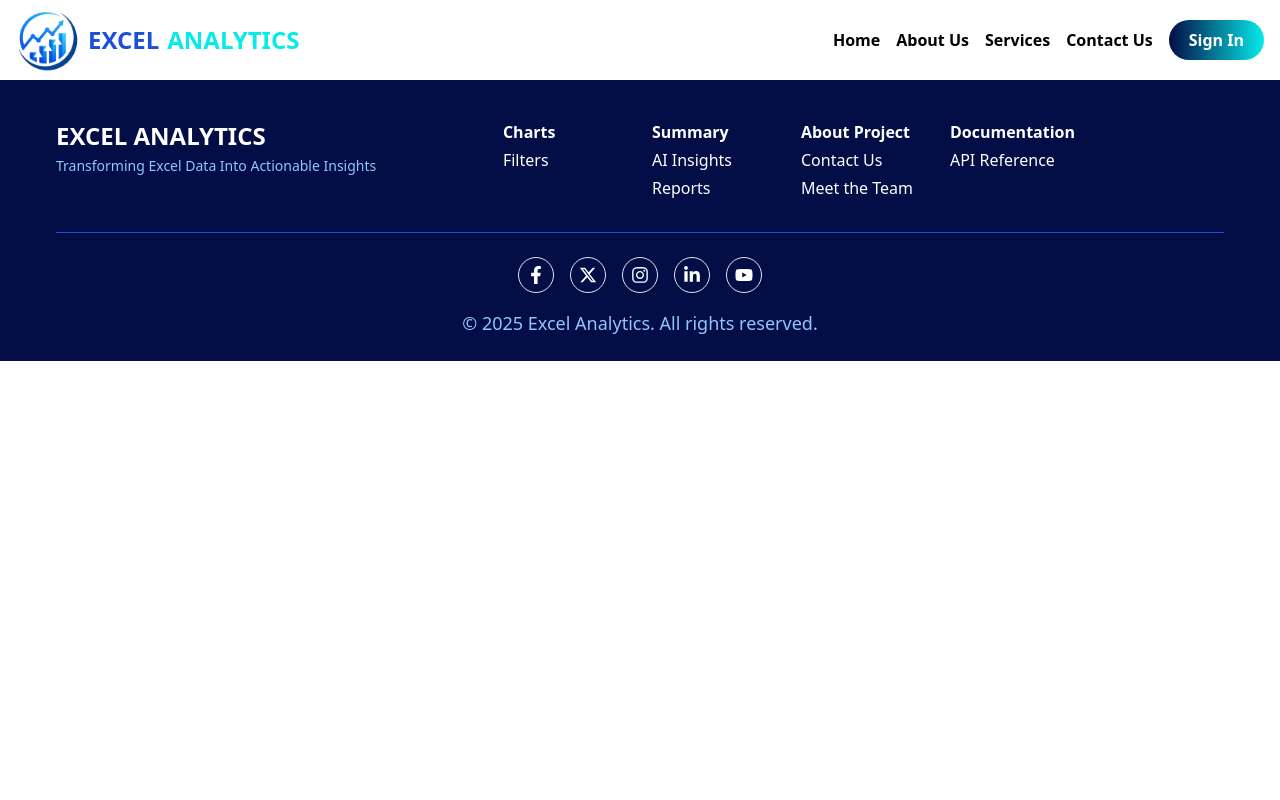
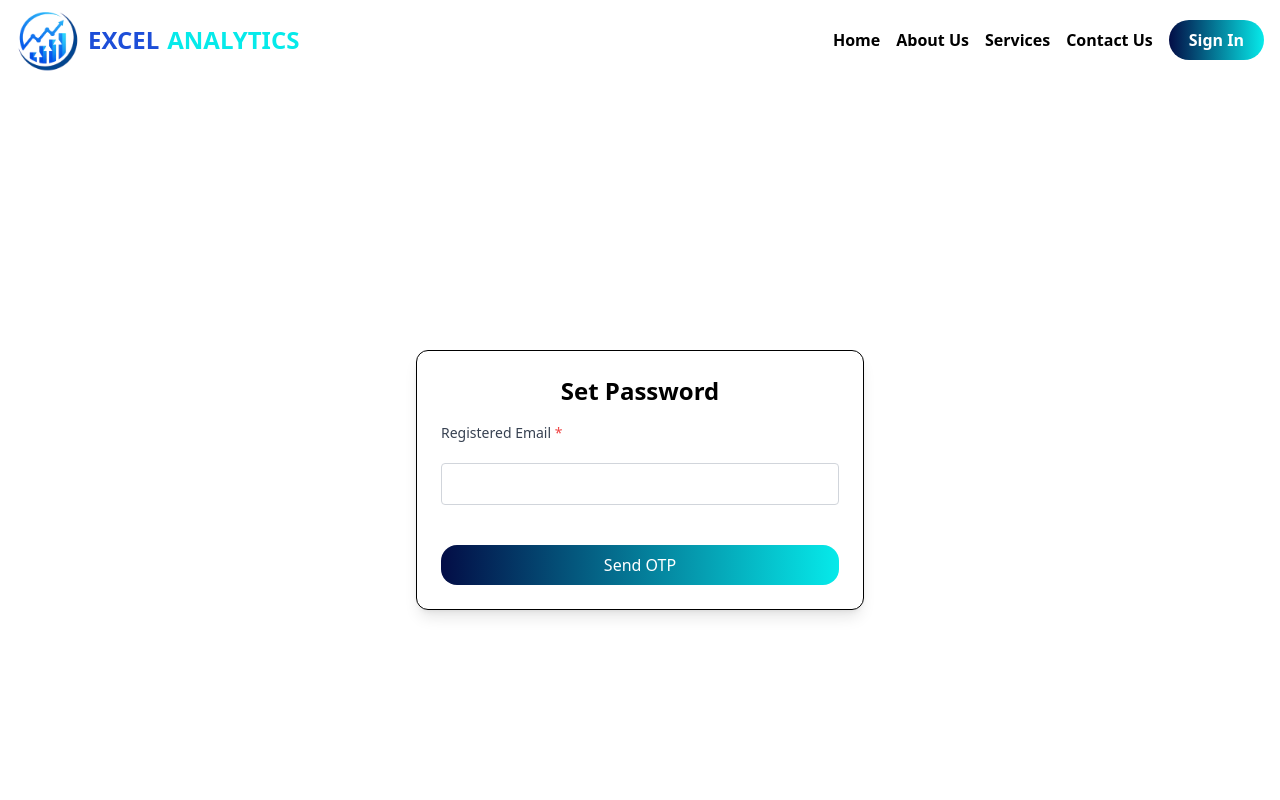
Before and after one commit to Mayurghule2/Excel-Analytics, a React (Vite) app in the folder client/: page /forget-pwd in a window 1280 px wide. Shown: the top 800 px of the page. Built offline with nearby package versions, Linux system fonts and the light colour scheme.

Commit message:
addforgetpwd

```diff
--- a/client/src/App.jsx
+++ b/client/src/App.jsx
@@ -11,6 +11,8 @@ import ContactUs
 import AdminDashboard from './pages/AdminDashboard';
 import AdminUploadHistory from './pages/AdminUploadHistory';
 import AdminLayout from './components/AdminLayout';
+import ForgetPassword from './pages/ForgetPassword';
+import SignupForm from './pages/SignupForm';
 function App() {
   const [count, setCount] = useState(0)
 
@@ -28,7 +30,9 @@ function App() {
         <Route path="/" element={<LandingPage />} />
         <Route path="/contact" element={<ContactUs />} />
         <Route path="/sign-in" element={<SignInForm />} />
-        <Route path="/upload-excel" element={<UploadExcel/>} />
+        <Route path="/forget-pwd" element={<ForgetPassword />} />
+        <Route path="/sign-up" element={<SignupForm />} />
+        <Route path="/upload-excel" element={<UploadExcel/>}/>
         {userRole === 'admin' && (
           <Route element={<AdminLayout />}>
             <Route path="/admin/dashboard" element={<AdminDashboard />} />
--- /dev/null
+++ b/client/src/pages/ForgetPassword.jsx
@@ -0,0 +1,192 @@
+import { useState } from "react";
+import axios from "axios";
+import { useNavigate } from "react-router-dom";
+const ForgetPassword = () => {
+  const [formData, setFormData] = useState({
+    email: "",
+    newPwd: "",
+    confirmPwd: "",
+    otp: "",
+  });
+
+  const [otpSent, setOtpSent] = useState(false);
+  const [otpVerified, setOtpVerified] = useState(false);
+  const [otpInput, setOtpInput] = useState("");
+  const navigate = useNavigate();
+
+  const handleChange = (e) => {
+    const { name, value } = e.target;
+    setFormData((prev) => ({
+      ...prev,
+      [name]: value,
+    }));
+  };
+
+  const handleSendOtp = async () => {
+    if (!formData.email) {
+      alert("Please enter your email first.");
+      return;
+    }
+
+    try {
+      await axios.post("http://localhost:5000/api/auth/send-otp", {
+        email: formData.email,
+      });
+      console.log("OTP sent to:", formData.email);
+      setOtpSent(true);
+      alert("OTP sent to your email successfully!");
+    } catch (error) {
+      console.error("Failed to send OTP:", error);
+      alert("Failed to send OTP. Try again.");
+    }
+  };
+
+  const handleVerifyOtp = async () => {
+    try {
+      const response = await axios.post(
+        "http://localhost:5000/api/auth/verify-otp",
+        {
+          email: formData.email,
+          otp: otpInput,
+        }
+      );
+      console.log(response.data.message);
+      setOtpVerified(true);
+      alert("OTP Verified!");
+    } catch (error) {
+      console.error("OTP verification failed:", error);
+      alert("Invalid OTP. Try again.");
+    }
+  };
+
+  const handleSubmit = async (e) => {
+    e.preventDefault();
+    if (!otpVerified) {
+      alert("Please verify OTP before submitting.");
+      return;
+    }
+      if (formData.newPwd.length < 8 && formData.confirmPwd.length < 8) {
+    setError("Password must be at least 8 characters long.");
+    return;
+  }
+    if (formData.newPwd !== formData.confirmPwd) {
+      alert("Passwords do not match.");
+      return;
+    }
+    try {
+      const response = await axios.post(
+        "http://localhost:5000/api/auth/reset-password",
+        {
+          email: formData.email,
+          newPassword: formData.newPwd, // ✅ Correct field
+        }
+      );
+      console.log("Password reset response:", response.data);
+      alert("Password has been reset successfully!");
+      navigate("/sign-in");
+    } catch (error) {
+      console.error("Password reset failed:", error);
+      alert("Something went wrong. Please try again.");
+    }
+  };
+
+  return (
+    <div className="bg-white min-h-screen flex justify-center items-center p-8">
+      <div className="bg-white border border-black rounded-xl p-6 w-full max-w-md shadow-lg">
+        <div className="text-center mb-4">
+          <h2 className="text-2xl font-semibold">Set Password</h2>
+        </div>
+
+        <form onSubmit={handleSubmit} className="flex flex-col gap-4">
+          {/* Email Field */}
+          <label className="block text-sm font-medium text-gray-700 mb-1">
+            Registered Email <span className="text-red-500">*</span>
+          </label>
+          <input
+            type="email"
+            name="email"
+            className="w-full border border-gray-300 px-3 py-2 rounded focus:outline-none focus:ring-2 focus:ring-blue-500"
+            value={formData.email}
+            onChange={handleChange}
+            required
+          />
+          {/* Send OTP Button */}
+          {!otpSent ? (
+            <button
+              type="button"
+              onClick={handleSendOtp}
+              className="mt-6 w-full bg-gradient-to-r from-[#030d46] to-[#06eaea] text-white py-2 px-4  hover:opacity-50 transition duration-300 rounded-2xl"
+            >
+              Send OTP
+            </button>
+          ) : (
+            <p className="text-green-600 text-sm">OTP sent to your email.</p>
+          )}
+
+          {/* OTP Verification */}
+          {otpSent && !otpVerified && (
+            <>
+              <label className="block text-sm font-medium text-gray-700 mb-1">
+                Enter OTP <span className="text-red-500">*</span>
+              </label>
+              <input
+                type="text"
+                name="otp"
+                className="w-full border border-gray-300 px-3 py-2 rounded focus:outline-none focus:ring-2 focus:ring-blue-500"
+                value={otpInput}
+                onChange={(e) => setOtpInput(e.target.value)}
+              />
+              <button
+                type="button"
+                onClick={handleVerifyOtp}
+                className="mt-6 w-full bg-gradient-to-r from-[#030d46] to-[#06eaea] text-white py-2 px-4  hover:opacity-50 transition duration-300 rounded-2xl"
+              >
+                Verify OTP
+              </button>
+            </>
+          )}
+
+          {/* Password Fields */}
+          {otpVerified && (
+            <>
+              <label className="block text-sm font-medium text-gray-700 mb-1">
+                New Password <span className="text-red-500">*</span>
+              </label>
+              <input
+                type="password"
+                name="newPwd"
+                className="w-full border border-gray-300 px-3 py-2 rounded focus:outline-none focus:ring-2 focus:ring-blue-500"
+                value={formData.newPwd}
+                onChange={handleChange}
+                 minLength={8}
+                required
+              />
+
+              <label className="block text-sm font-medium text-gray-700 mb-1">
+                Confirm Password <span className="text-red-500">*</span>
+              </label>
+              <input
+                type="password"
+                name="confirmPwd"
+                className="w-full border border-gray-300 px-3 py-2 rounded focus:outline-none focus:ring-2 focus:ring-blue-500"
+                value={formData.confirmPwd}
+                onChange={handleChange}
+                 minLength={8}
+                required
+              />
+
+              <button
+                type="submit"
+                className="mt-6 w-full bg-gradient-to-r from-[#030d46] to-[#06eaea] text-white py-2 px-4 hover:opacity-50 transition duration-300 rounded-2xl"
+              >
+                Set Password
+              </button>
+            </>
+          )}
+        </form>
+      </div>
+    </div>
+  );
+};
+
+export default ForgetPassword;
--- a/client/src/pages/SignupForm.jsx
+++ b/client/src/pages/SignupForm.jsx
@@ -1,6 +1,6 @@
 import React, { useState } from "react";
 import { useNavigate } from "react-router-dom";
-import axios from "axios";
+
 import { registerUser } from '../services/api';
 const SignupForm = () => {
   const navigate = useNavigate();
@@ -47,7 +47,7 @@ const SignupForm = () => {
 
       if (response.status === 201) {
         alert("Signup successful! go to Signin...");
-        navigate("/signin");
+        navigate("/sign-in");
       } else {
         setError("Unexpected response from server.");
       }
@@ -126,6 +126,7 @@ const SignupForm = () => {
           />
         </div>
 
+        {/* Last Name */}
         <div>
           <label className="block text-sm font-medium text-gray-700 mb-1">
             Last Name <span className="text-red-500">*</span>
@@ -140,6 +141,7 @@ const SignupForm = () => {
           />
         </div>
 
+        {/* Username */}
         <div className="col-span-1 md:col-span-2">
           <label className="block text-sm font-medium text-gray-700 mb-1">
             Username <span className="text-red-500">*</span>
@@ -159,6 +161,7 @@ const SignupForm = () => {
           </div>
         </div>
 
+        {/* Email */}
         <div className="col-span-1 md:col-span-2">
           <label className="block text-sm font-medium text-gray-700 mb-1">
             Email <span className="text-red-500">*</span>
@@ -174,6 +177,7 @@ const SignupForm = () => {
           />
         </div>
 
+        {/* Password */}
         <div className="col-span-1 md:col-span-2">
           <label className="block text-sm font-medium text-gray-700 mb-1">
             Password <span className="text-red-500">*</span>
@@ -186,9 +190,11 @@ const SignupForm = () => {
             value={formData.password}
             onChange={handleChange}
             required
+            minLength={8}
           />
         </div>
 
+        {/* Country */}
         <div>
           <label className="block text-sm font-medium text-gray-700 mb-1">
             Country <span className="text-red-500">*</span>
@@ -205,6 +211,7 @@ const SignupForm = () => {
           </select>
         </div>
 
+        {/* State */}
         <div>
           <label className="block text-sm font-medium text-gray-700 mb-1">
             State <span className="text-red-500">*</span>
@@ -225,6 +232,7 @@ const SignupForm = () => {
           </select>
         </div>
 
+        {/*city*/}
         <div>
           <label className="block text-sm font-medium text-gray-700 mb-1">
             City<span className="text-red-500">*</span>
@@ -239,6 +247,7 @@ const SignupForm = () => {
           />
         </div>
 
+        {/* Pincode */}
         <div>
           <label className="block text-sm font-medium text-gray-700 mb-1">
             Pincode <span className="text-red-500">*</span>
@@ -246,9 +255,9 @@ const SignupForm = () => {
           <input
             type="text"
             name="pincode"
-            inputMode="numeric"
-            pattern="[0-9]*"
-            maxLength={6}
+            inputMode="numeric" // Helps mobile keyboards show numbers
+            pattern="[0-9]*" // Ensures only digits
+            maxLength={6} // Optional: limit to 6 digits for Indian pincodes
             className="w-full border border-gray-300 px-3 py-2 rounded focus:outline-none focus:ring-2 focus:ring-blue-500"
             value={formData.pincode}
             onChange={(e) => {
@@ -262,6 +271,7 @@ const SignupForm = () => {
         </div>
       </div>
 
+      {/* Submit Button */}
       <button
         type="submit"
         className="mt-6 w-full bg-gradient-to-r from-[#030d46] to-[#06eaea] text-white py-2 px-4  hover:opacity-50 transition duration-300 rounded-2xl"
```
Also changed, not shown: client/src/pages/SignInForm.jsx (+15 -5 lines).
